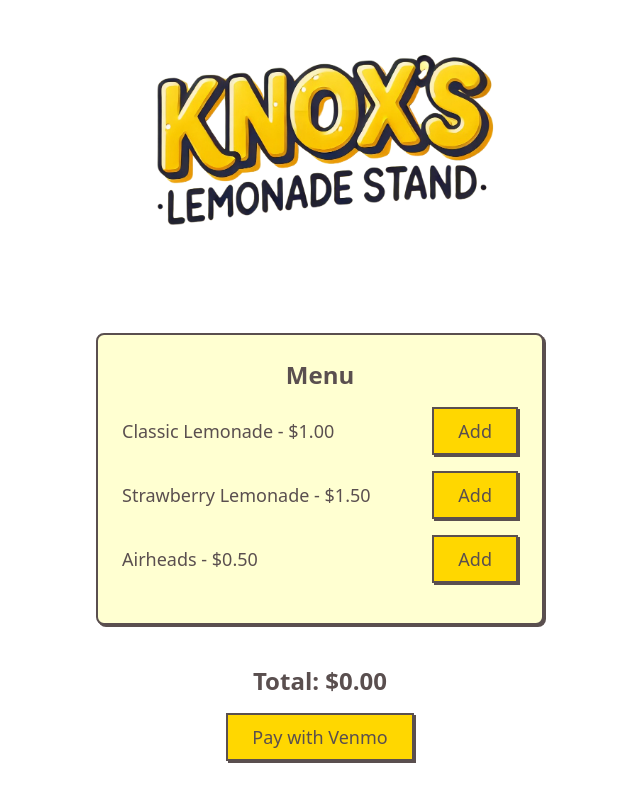
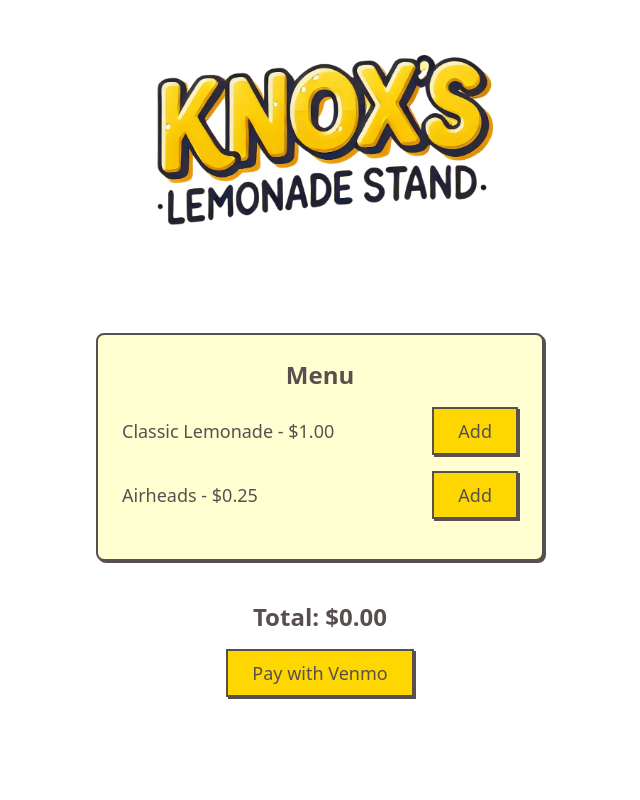
Before and after one commit to taylor-hickman/lemonade-stand-nextjs-webapp, a Next.js app: page / in a window 1280 px wide. Shown: the whole page, without its empty margins (320-960 px from the left). Built offline with nearby package versions, Linux system fonts and the light colour scheme.

Commit message:
menu update

```diff
--- a/app/ls.tsx
+++ b/app/ls.tsx
@@ -12,8 +12,7 @@ export default function LemonadeStand() {
   const [total, setTotal] = useState(0)
   const menu: MenuItem[] = [
     { name: 'Classic Lemonade', price: 1 },
-    { name: 'Strawberry Lemonade', price: 1.5 },
-    { name: 'Airheads', price: .50 },
+    { name: 'Airheads', price: .25 },
   ]
 
   const addToTotal = (price: number) => {
```
